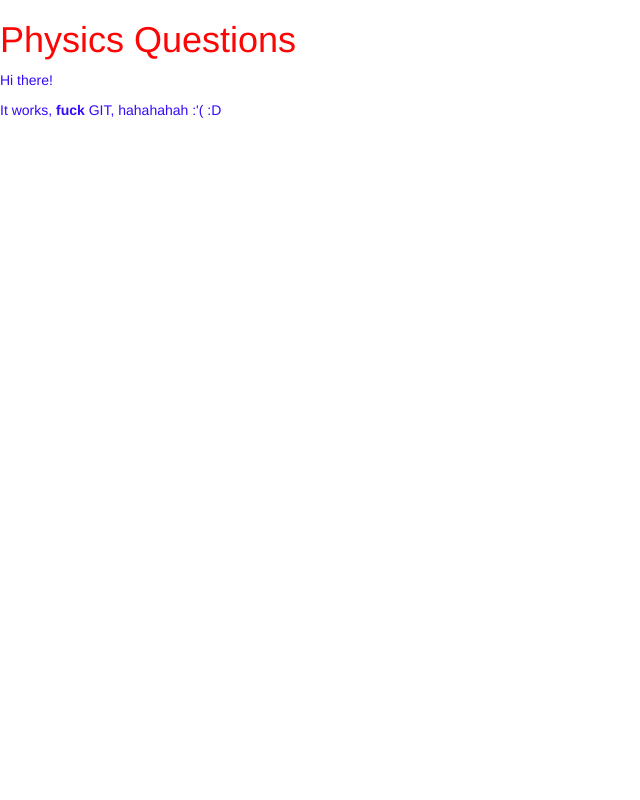
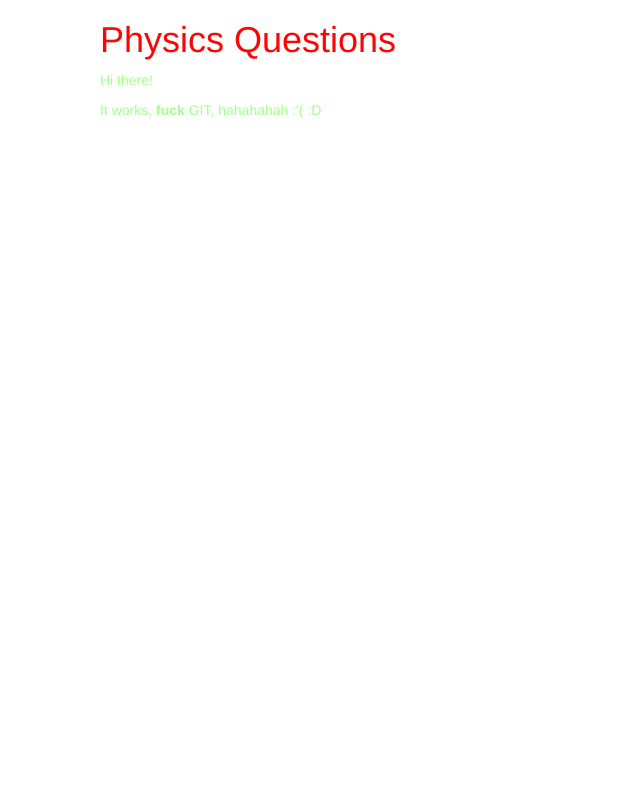
Before and after one commit to joerow/physicsquiz, a Django app: page / in a window 1280 px wide. Shown: the whole page, without its empty margins (0-640 px from the left). Run offline with Django 3.2, Linux system fonts and the light colour scheme; data that the repository does not hold is empty; some libraries are stand-ins or nearby versions.

Commit message:
added padding

```diff
--- a/question/static/css/question.css
+++ b/question/static/css/question.css
@@ -5,5 +5,9 @@ h1 a {
 }
 
 p {
-  color:rgb(54, 10, 250);
+  color:rgb(162, 255, 139);
 }
+
+body {
+  padding-left: 100px;
+}
```
